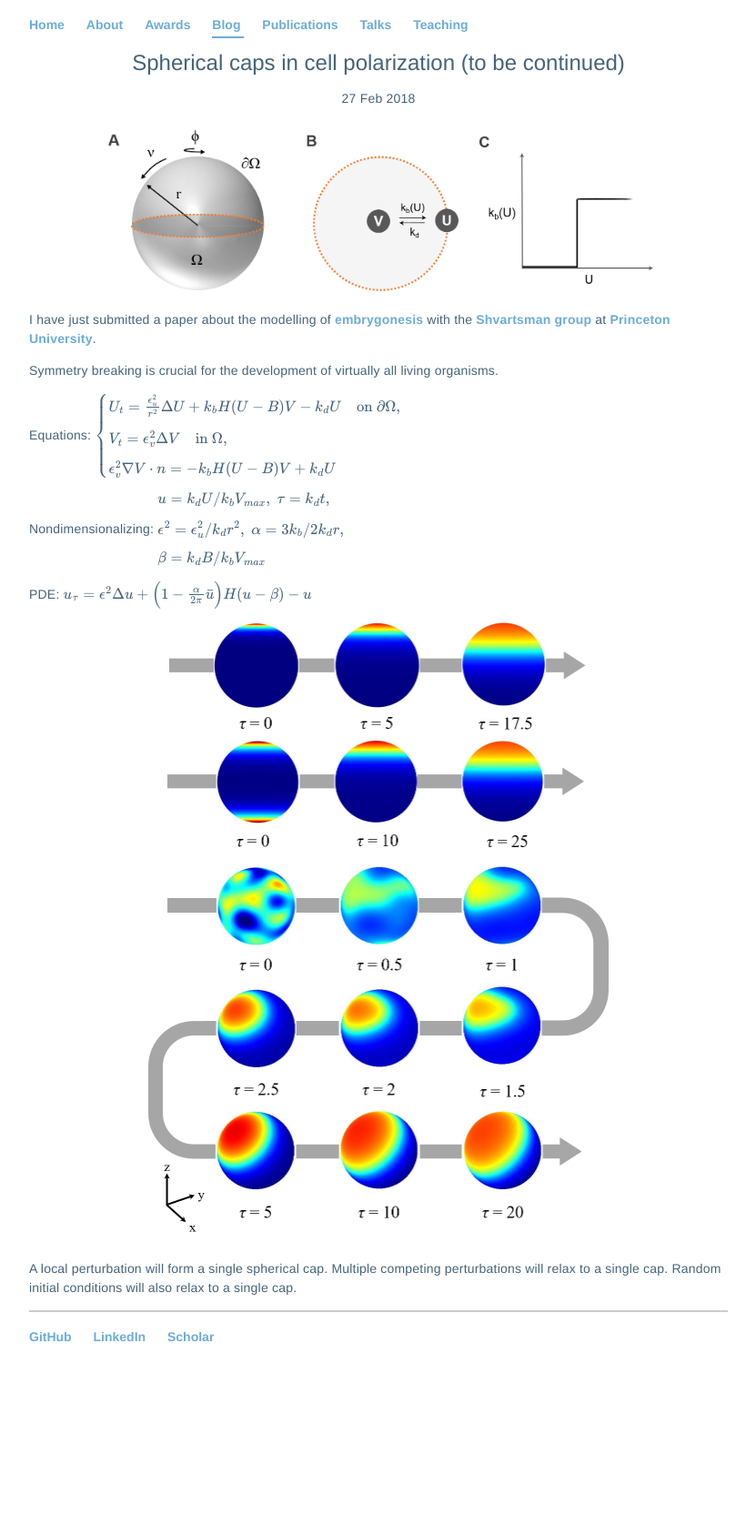
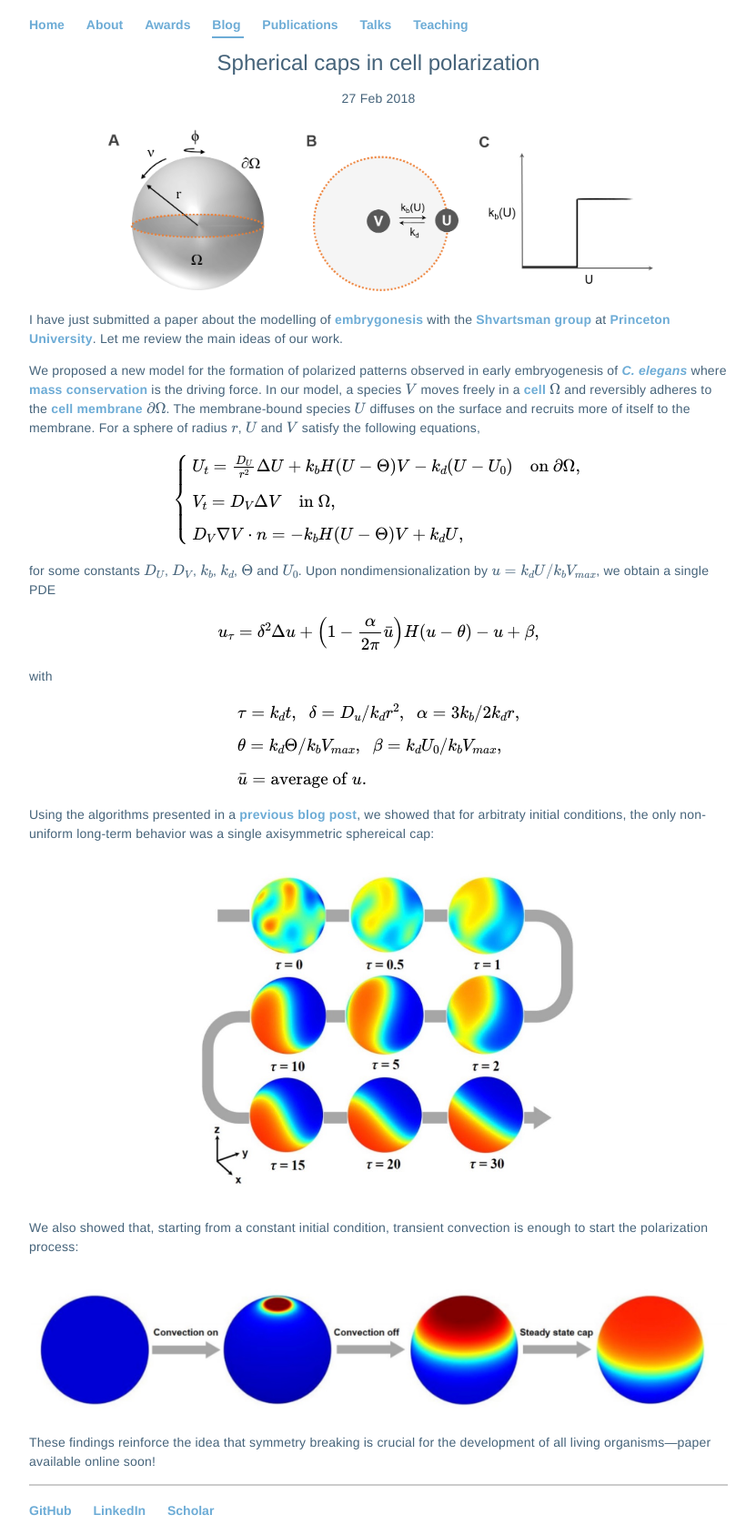
Before and after one commit to Hadrien-Montanelli/Hadrien-Montanelli.github.io, a Jekyll site: the page built from _posts/2018-02-28-spherical-caps.md, in a window 1280 px wide. Shown: the whole page at 91% size, without its empty margins (224-1055 px from the left). Built offline with Jekyll 4.4.1, drawn with Linux system fonts in a browser that asks for light colours; formulas are drawn with MathJax 3; before the commit the page ends 1496 px from its top, so only the background shows below that.

Commit message:
Finish blog post.

```diff
--- a/TDL_website.txt
+++ b/TDL_website.txt
@@ -1,2 +1,2 @@
 1. Learn how to add videos
-2. Finish blog post
+2. Finish blog post about spherical caps
--- a/_posts/2018-02-28-spherical-caps.md
+++ b/_posts/2018-02-28-spherical-caps.md
@@ -1,6 +1,6 @@
 ---
 layout: post
-title: "Spherical caps in cell polarization (to be continued)"
+title: "Spherical caps in cell polarization"
 date: 2018-02-27
 ---
 
@@ -12,38 +12,66 @@ I have just submitted a paper about the modelling of
 <a href="https://en.wikipedia.org/wiki/Embryogenesis">embrygonesis</a> with the
 <a href="http://shvartsmanlab.com">Shvartsman group</a> at
 <a href="http://www.princeton.edu">Princeton University</a>.
+Let me review the main ideas of our work.
 
-Symmetry breaking is crucial for the development of virtually all living organisms.
+We proposed a new model for the formation of polarized patterns observed in
+early embryogenesis of
+<a href="https://en.wikipedia.org/wiki/Caenorhabditis_elegans"> <i>C. elegans</i></a>
+where <a href="http://en.wikipedia.org/wiki/Conservation_of_mass">mass conservation</a>
+is the driving force.
+In our model, a species $$V$$ moves freely in a <a href="http://en.wikipedia.org/wiki/Cell_(biology)">cell</a>
+$$\Omega$$ and reversibly adheres to the <a href="http://en.wikipedia.org/wiki/Cell_membrane">cell membrane</a>
+$$\partial\Omega$$.
+The membrane-bound species $$U$$ diffuses on the surface and recruits
+more of itself to the membrane.
+For a sphere of radius $$r$$, $$U$$ and $$V$$ satisfy the following equations,
 
-Equations:
 $$
 \left\{
 \begin{array}{l}
-U_t = \frac{\epsilon_u^2}{r^2}\Delta U + k_bH(U - B)V - k_d U\quad\text{on $\partial\Omega$}, \\[5pt]
-V_t = \epsilon_v^2\Delta V\quad\text{in $\Omega$}, \\[5pt]
-\epsilon_v^2\nabla V\cdot n = -k_b H(U - B)V + k_d U
+U_t = \frac{D_U}{r^2}\Delta U + k_bH(U - \Theta)V - k_d (U-U_0)
+\quad\text{on $\partial\Omega$}, \\[5pt]
+V_t = D_V\Delta V\quad\text{in $\Omega$}, \\[5pt]
+D_V\nabla V\cdot n = -k_b H(U - \Theta)V + k_d U,
 \end{array}
 \right.
 $$
 
-Nondimensionalizing:
+for some constants $$D_U$$, $$D_V$$, $$k_b$$, $$k_d$$, $$\Theta$$ and $$U_0$$.
+Upon nondimensionalization by $$u=k_dU/k_bV_{max}$$, we obtain a single PDE
+
+$$
+u_\tau = \delta^2\Delta u + \Big(1 - \frac{\alpha}{2\pi}\bar{u}\Big)H(u - \theta) - u + \beta,
+$$
+
+with
+
 $$
 \begin{array}{l}
-u=k_dU/k_bV_{max}, \; \tau = k_d t, \\[5pt]
-\epsilon^2 = \epsilon^2_u/k_dr^2, \; \alpha=3k_b/2k_dr, \\[5pt]
-\beta = k_dB/k_bV_{max}
+\tau = k_d t,
+\;\; \delta = D_u/k_dr^2,
+\;\; \alpha=3k_b/2k_dr, \\[5pt]
+\theta = k_d\Theta/k_bV_{max},
+\;\; \beta = k_dU_0/k_bV_{max}, \\[5pt]
+\bar{u} = \text{average of $u$}.
 \end{array}
 $$
 
-PDE:
-$$
-u_\tau = \epsilon^2\Delta u + \Big(1 - \frac{\alpha}{2\pi}\bar{u}\Big)H(u - \beta) - u
-$$
+Using the algorithms presented in a
+<a href="http://localhost:4000/blog/2017/10/26/pdes-sphere">previous blog post</a>,
+we showed that for arbitraty initial conditions, the only non-uniform long-term
+behavior was a single axisymmetric sphereical cap:
 
 <div style="text-align: center;">
-	<img src="/blog/sphericalcaps2.png" style="width:506px;height:682px;">
+	<img src="/blog/sphericalcaps2.jpg" style="width:480px;height:380px;">
 </div>
 
-A local perturbation will form a single spherical cap.
-Multiple competing perturbations will relax to a single cap.
-Random initial conditions will also relax to a single cap.
+We also showed that, starting from a constant initial condition, transient
+convection is enough to start the polarization process:
+
+<div style="text-align: center;">
+	<img src="/blog/sphericalcaps3.jpg" style="width:765px;height:161.5px;">
+</div>
+
+These findings reinforce the idea that symmetry breaking is crucial for
+the development of all living organisms---paper available online soon!
```
Also changed, not shown: blog/sphericalcaps2.jpg (added), blog/sphericalcaps3.jpg (added), 6 other files.
